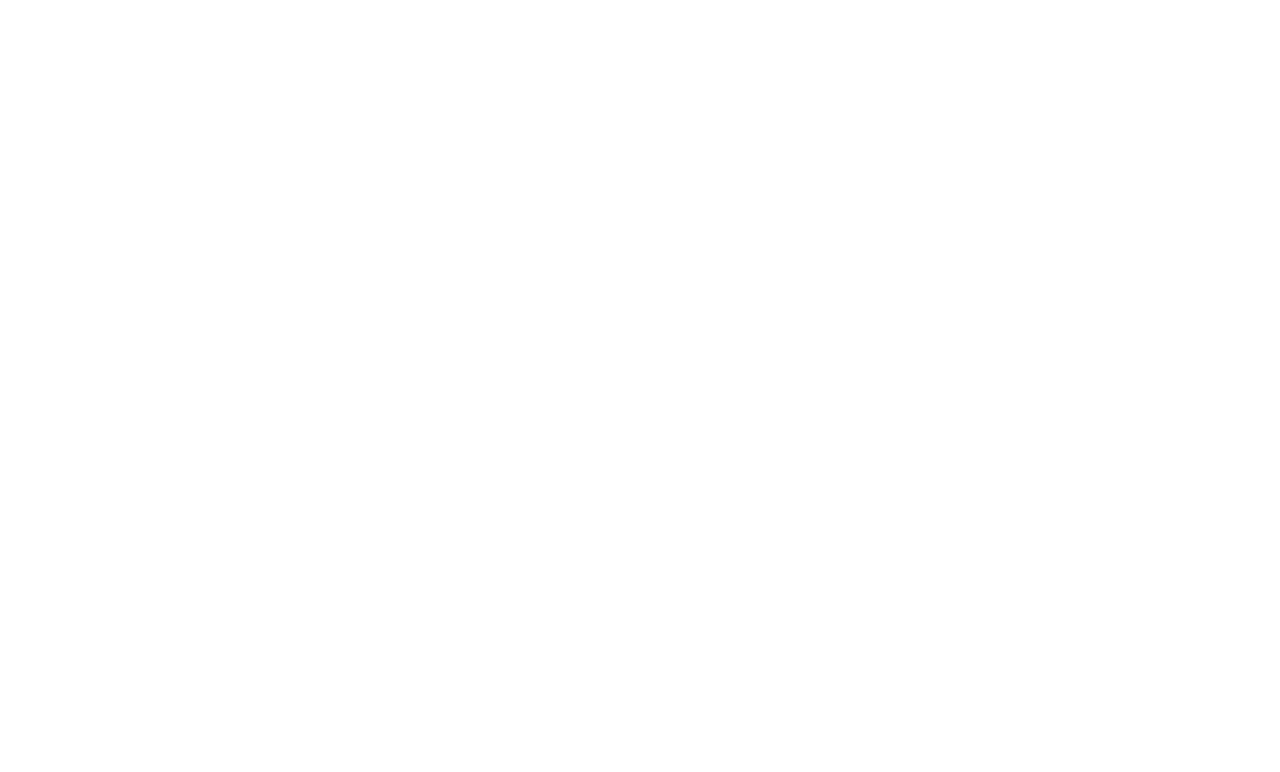
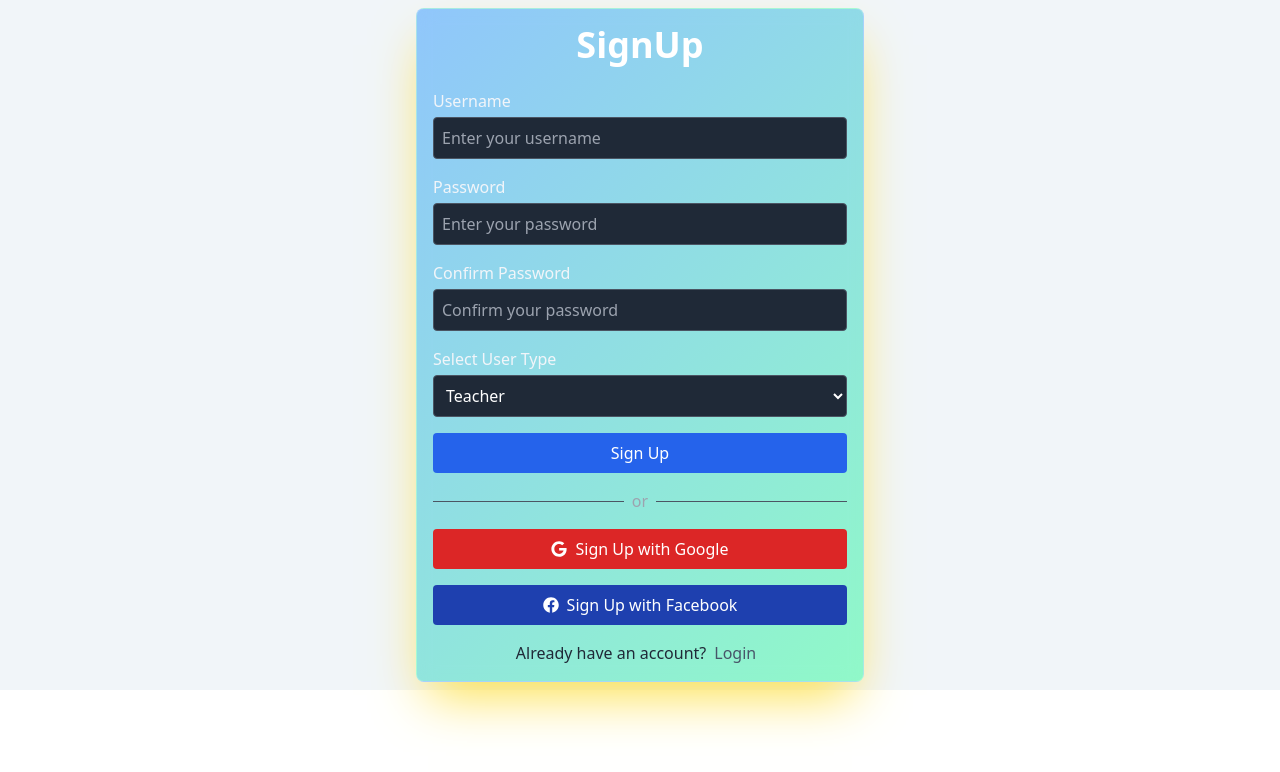
Before and after one commit to Amrhanysayed/GlobalGoalsGalaxy, a React (Vite) app in the folder client/: page /signup in a window 1280 px wide. Before the commit this address had no page. Shown: the top 772 px of the page. Built offline with nearby package versions, Linux system fonts and the light colour scheme.

Commit message:
login & signup v1.1

```diff
--- a/client/src/App.jsx
+++ b/client/src/App.jsx
@@ -2,7 +2,7 @@
 import { Navigate, Route, Routes } from "react-router-dom";
 import Home from './pages/Home';
 import Login from './pages/Login';
-import Signin from './pages/Signin';
+import SignUp from './pages/SignUp';
 function App() {
 
   return (
@@ -10,7 +10,7 @@
     <Routes>
       <Route index         element={<Home/>} />
       <Route path='login'  element={<Login/>} />
-      <Route path='signin' element={<Signin/>} />
+      <Route path='signup' element={<SignUp/>} />
 
     </Routes>
     </div>
--- a/client/src/components/NavBar.jsx
+++ b/client/src/components/NavBar.jsx
@@ -33,8 +33,8 @@
                             <li className='font-semibold text-lg text-gray-800 hover:text-gray-900 transition-colors duration-200 ease-in-out px-3 py-2 rounded-lg hover:bg-red-200 cursor-pointer'> <a href='#contact'>Help</a> </li>
                     </ul>
                     <div className='flex gap-4 lg:ml-auto'>
-                            <NavLink to="login"><button className='btn btn-accent mx-4 w-[100px]'> <LuLogIn /> Log in </button></NavLink>
-                            <NavLink to="signin"><button className='btn btn-primary mx-4 w-[100px]'> <IoMdPersonAdd /> Sign in </button></NavLink>
+                            <NavLink to="login"><button className='btn btn-accent mx-4 w-[120px]'> <LuLogIn /> Log in </button></NavLink>
+                            <NavLink to="signup"><button className='btn btn-primary mx-4 w-[120px]'> <IoMdPersonAdd /> Sign up </button></NavLink>
                     </div>
                     <button onClick={handleBars}><FaBars size={25} className='lg:hidden transition-colors duration-200 ease-in-out hover:text-yellow-300'/></button>
             </div>
--- /dev/null
+++ b/client/src/pages/Login.css
@@ -0,0 +1,8 @@
+.glass-effect {
+    background: linear-gradient(135deg, rgba(0, 128, 255, 0.4), rgba(0, 255, 128, 0.4));
+    backdrop-filter: blur(10px);
+    -webkit-backdrop-filter: blur(10px); /* For Safari support */
+    border: 1px solid rgba(255, 255, 255, 0.2);
+    box-shadow: 0 4px 30px rgba(0, 0, 0, 0.1);
+    border-radius: 16px;
+  }
--- a/client/src/pages/Login.jsx
+++ b/client/src/pages/Login.jsx
@@ -1,60 +1,56 @@
 import React from 'react';
-import { FaGoogle, FaFacebook } from 'react-icons/fa'; // Importing icons from react-icons
+import { FaGoogle, FaFacebook } from 'react-icons/fa';
 import { useState } from 'react';
 import { NavLink } from 'react-router-dom';
+import './Login.css'; // Import the CSS file where the glass effect styles are defined
+
 function Login() {
 
-const [username, setUsername] =useState('');
-const [password, setPassword] =useState('');
-const [error, setError] =useState('');
+  const [username, setUsername] = useState('');
+  const [password, setPassword] = useState('');
+  const [error, setError] = useState('');
 
-
-
-function handleSubmit  (e)  {
-
+  function handleSubmit(e) {
     e.preventDefault();
-  if(username.length<2 || password.length<8) {
+    if (username.length < 2 || password.length < 8) {
       setError('Invalid username or password');
       setUsername('');
       setPassword('');
       return;
-  }
-  else{
-
+    } else {
+      // Handle valid form submission
     }
     console.log(username, password);
     setUsername('');
     setPassword('');
-  setError("");
+    setError('');
   }
 
   return (
-    <main>
-      <div className=" min-h-screen flex items-center justify-center bg-cover bg-center" style={{ backgroundImage: 'url("https://images.pexels.com/photos/5212345/pexels-photo-5212345.jpeg")' }}
-      >
-        <div className="bg-slate-500 p-8 rounded-lg  w-full max-w-sm shadow-2xl shadow-green-400 z-10">
-          {/* <img src="./src/images/light_total.jpg" alt="Logo" className="mb-4 w-[250px] mx-auto" /> */}
+    <main className="bg-slate-100">
+      <div className="min-h-screen flex items-center justify-center bg-cover bg-center">
+        <div className="glass-effect p-8 rounded-lg w-full max-w-sm shadow-2xl shadow-green-400 z-10">
           <h1 className="text-center text-white font-bold text-4xl mb-6">Login</h1>
-          <form className="space-y-4">
+          <form className="space-y-4" onSubmit={handleSubmit}>
             <div>
-              <label htmlFor="username" className="block text-gray-300">Username</label>
+              <label htmlFor="username" className="block text-slate-100 mb-1">Username</label>
               <input
                 type="text"
                 id="username"
                 value={username}
-                onChange={(e)=>setUsername(e.target.value)}
+                onChange={(e) => setUsername(e.target.value)}
                 className="w-full p-2 rounded border border-gray-600 bg-gray-800 text-white focus:outline-none focus:border-blue-500"
                 placeholder="Enter your username"
                 required
               />
             </div>
             <div>
-              <label htmlFor="password" className="block text-gray-300">Password</label>
+              <label htmlFor="password" className="block text-slate-100  mb-1">Password</label>
               <input
                 type="password"
                 id="password"
                 value={password}
-                onChange={(e)=>setPassword(e.target.value)}
+                onChange={(e) => setPassword(e.target.value)}
                 className="w-full p-2 rounded border border-gray-600 bg-gray-800 text-white focus:outline-none focus:border-blue-500"
                 placeholder="Enter your password"
                 required
@@ -63,18 +59,17 @@
             <button
               type="submit"
               className="w-full bg-blue-600 text-white p-2 rounded hover:bg-blue-500 transition duration-200"
-              onClick={(e)=>handleSubmit(e)}
             >
               Login
             </button>
 
-            {error&&<p className='text-red-500 text-center'>{error}</p>}
+            {error && <p className="text-red-500 text-center">{error}</p>}
           </form>
 
           {/* Divider */}
           <div className="flex items-center justify-center my-4">
             <hr className="w-full border-gray-600" />
-            <span className="mx-2 text-gray-400">or</span>
+            <span className="mx-2 text-slate-600">or</span>
             <hr className="w-full border-gray-600" />
           </div>
 
@@ -90,7 +85,12 @@
             </button>
           </div>
 
-          <p className="text-center text-gray-300 mt-4"> Don't have an account? <NavLink to="../signin"><span className='mx-2 text-lime-300'>Sign Up</span></NavLink>   </p>
+          <p className="text-center  mt-4">
+            Don't have an account?
+            <NavLink to="../signup">
+              <span className="mx-2 text-slate-600 hover:underline">Sign Up</span>
+            </NavLink>
+          </p>
         </div>
       </div>
     </main>
--- a/client/src/pages/Signin.jsx
+++ b/client/src/pages/SignUp.jsx
@@ -1,12 +1,14 @@
 import React, { useState } from 'react';
 import { FaGoogle, FaFacebook } from 'react-icons/fa';
-function Signin() {
+import { NavLink } from 'react-router-dom';
+import './Login.css'; // Import the CSS file where the glass effect styles are defined
+
+function SignUp() {
   const [formData, setFormData] = useState({
     username: '',
     password: '',
     confirmPassword: '',
-    subject: '',
-    schoolType: ''
+    UserType: ''
   });
   const [error, setError] = useState('');
 
@@ -15,32 +17,55 @@
       ...formData,
       [e.target.name]: e.target.value
     });
+    setError(''); // Clear error when user starts typing
   };
 
   const handleSubmit = (e) => {
     e.preventDefault();
-    // Add your sign-in logic here (e.g., form validation, API calls)
-    if(formData.password.length < 8) {
-      setError("Password must be at least 8 characters long!");
+
+    // Form validation
+    if (formData.username.trim() === '') {
+      setError('Username is required!');
+      return;
+    }
+    if (formData.password.length < 8) {
+      setError('Password must be at least 8 characters long!');
       return;
     }
     if (formData.password !== formData.confirmPassword) {
-      setError("Passwords do not match!");
+      setError('Passwords do not match!');
       return;
     }
-    setError("");
-    console.log("Form data submitted", formData);
+    if (formData.subject === '') {
+      setError('Please select a subject!');
+      return;
+    }
+    if (formData.schoolType === '') {
+      setError('Please select a school type!');
+      return;
+    }
+
+    // Clear error and proceed with form submission
+    setError('');
+    console.log('Form data submitted', formData);
+    // Reset form after submission
+    setFormData({
+      username: '',
+      password: '',
+      confirmPassword: '',
+      UserType: ''
+    });
   };
 
   return (
-    <main>
-      <div className="  min-h-screen flex items-center justify-center bg-cover bg-center " style={{ backgroundImage: 'url("https://images.pexels.com/photos/5212345/pexels-photo-5212345.jpeg")' }}>
-        <div className="bg-slate-500  p-8 rounded-lg  w-full max-w-md shadow-2xl shadow-yellow-300 z-10">
-          <h1 className="text-center text-white font-bold text-4xl mb-6">Sign Up</h1>
+    <main className="bg-slate-100 max-h-screen ">
+      <div className="max-h-screen flex items-center justify-center bg-cover bg-center">
+        <div className="glass-effect m-2 p-4 rounded-lg w-full max-w-md shadow-2xl shadow-yellow-300 z-10">
+          <h1 className="text-center text-white font-bold text-4xl mb-6">SignUp</h1>
           <form className="space-y-4" onSubmit={handleSubmit}>
             {/* Username */}
             <div>
-              <label htmlFor="username" className="block text-gray-300">Username</label>
+              <label htmlFor="username" className="block text-slate-100  mb-1">Username</label>
               <input
                 type="text"
                 id="username"
@@ -55,7 +80,7 @@
 
             {/* Password */}
             <div>
-              <label htmlFor="password" className="block text-gray-300">Password</label>
+              <label htmlFor="password" className="block text-slate-100  mb-1">Password</label>
               <input
                 type="password"
                 id="password"
@@ -68,10 +93,9 @@
               />
             </div>
 
-
             {/* Confirm Password */}
             <div>
-              <label htmlFor="confirmPassword" className="block text-gray-300">Confirm Password</label>
+              <label htmlFor="confirmPassword" className="block text-slate-100  mb-1">Confirm Password</label>
               <input
                 type="password"
                 id="confirmPassword"
@@ -84,28 +108,11 @@
               />
             </div>
 
-            {/* Select Subject */}
+
+
+            {/* Select User Type */}
             <div>
-              <label htmlFor="subject" className="block text-gray-300">Select Your Subject</label>
-              <select
-                id="subject"
-                name="subject"
-                value={formData.subject}
-                onChange={handleChange}
-                className="w-full p-2 rounded border border-gray-600 bg-gray-800 text-white focus:outline-none focus:border-blue-500"
-                required
-              >
-
-                <option value="math">Math</option>
-                <option value="science">Science</option>
-                <option value="english">English</option>
-                <option value="history">History</option>
-              </select>
-            </div>
-
-            {/* Select School Type */}
-            <div>
-              <label htmlFor="schoolType" className="block text-gray-300">Select School Type</label>
+              <label htmlFor="schoolType" className="block text-slate-100  mb-1">Select User Type</label>
               <select
                 id="schoolType"
                 name="schoolType"
@@ -114,10 +121,10 @@
                 className="w-full p-2 rounded border border-gray-600 bg-gray-800 text-white focus:outline-none focus:border-blue-500"
                 required
               >
-
-                <option value="primary">Primary School</option>
-                <option value="secondary">Secondary School</option>
-                <option value="high">High School</option>
+                <option value="" disabled>Select User type</option>
+                <option value="Teacher">Teacher</option>
+                <option value="Parent">Parent</option>
+                <option value="Volunteer">Volunteer</option>
               </select>
             </div>
 
@@ -128,7 +135,7 @@
             >
               Sign Up
             </button>
-            {error&&<p className='text-red-500 text-center'>{error}</p>}
+            {error && <p className="text-red-500 text-center mt-2">{error}</p>}
           </form>
 
           {/* Divider */}
@@ -138,21 +145,28 @@
             <hr className="w-full border-gray-600" />
           </div>
 
-           {/* Social Login Buttons */}
-           <div className="flex gap-4 flex-col">
+          {/* Social Sign Up Buttons */}
+          <div className="flex gap-4 flex-col">
             <button className="flex items-center justify-center w-full bg-red-600 text-white p-2 rounded hover:bg-red-500 transition duration-200">
               <FaGoogle className="mr-2" />
-              Login with Google
+              Sign Up with Google
             </button>
-            <button className="flex items-center justify-center w-full bg-blue-600 text-white p-2 rounded hover:bg-blue-500 transition duration-200">
+            <button className="flex items-center justify-center w-full bg-blue-800 text-white p-2 rounded hover:bg-blue-700 transition duration-200">
               <FaFacebook className="mr-2" />
-              Login with Facebook
+              Sign Up with Facebook
             </button>
           </div>
+
+          <p className="text-center  mt-4">
+            Already have an account?
+            <NavLink to="../login">
+              <span className="mx-2 text-slate-600 hover:underline">Login</span>
+            </NavLink>
+          </p>
         </div>
       </div>
     </main>
   );
 }
 
-export default Signin;
+export default SignUp;
```
Lines whose indentation alone changed are shown as unchanged.
